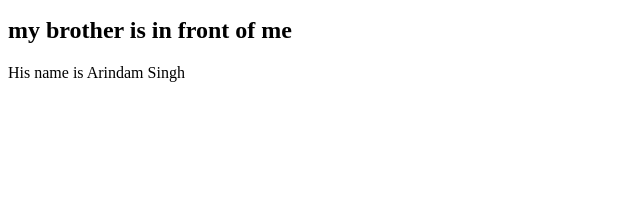
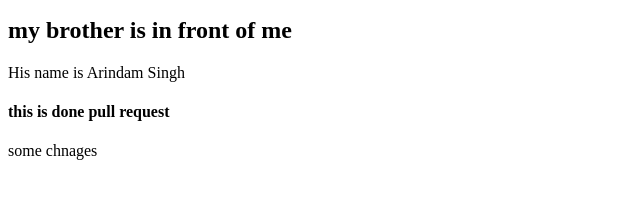
Before and after one commit to Aditya621/test-repo-lpu, a plain HTML site: page index.html in a window 1280 px wide. Shown: the part 101-300 px from the top of the page, without its empty margins (0-640 px from the left). Drawn offline with Linux system fonts and the light colour scheme.

Commit message:
doing pull request

```diff
--- a/index.html
+++ b/index.html
@@ -11,5 +11,7 @@
     <p>my name is aditya singh</p>
     <h2>my brother is in front of me</h2>
     <p>His name is Arindam Singh</p>
+    <h4>this is done pull request</h4>
+    <p>some chnages</p>
   </body>
 </html>
```
